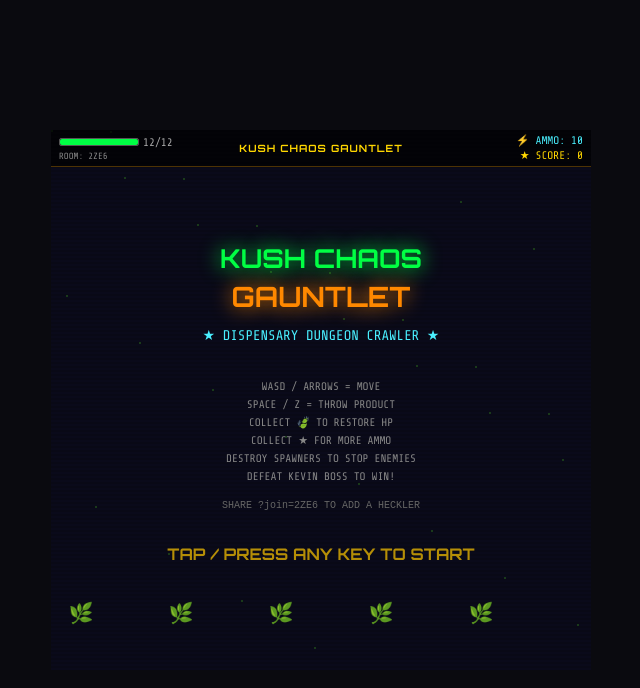
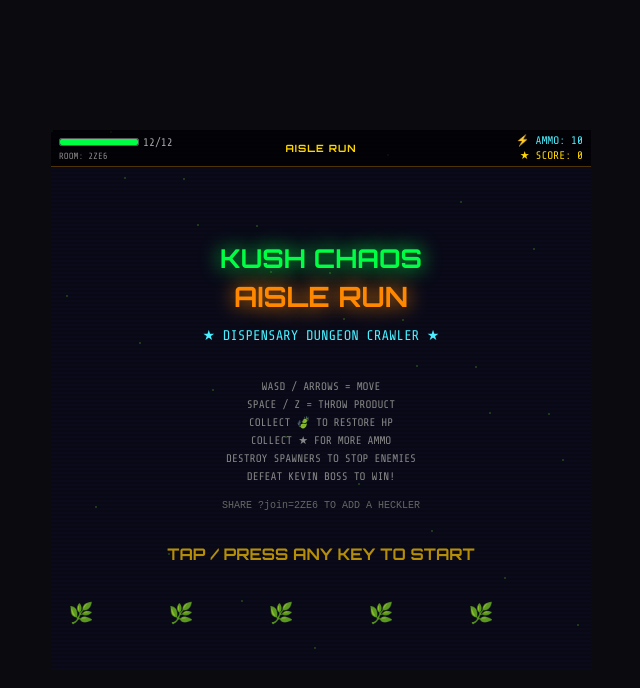
Before and after one commit to jasonanderson2548/kush-chaos-dungeon, a plain HTML site: page index.html in a window 1280 px wide. Shown: the whole page, without its empty margins (319-959 px from the left). Drawn offline with nearby package versions, Linux system fonts and the light colour scheme.

Commit message:
Rename: Gauntlet → Aisle Run

```diff
--- a/index.html
+++ b/index.html
@@ -3,7 +3,7 @@
 <head>
 <meta charset="UTF-8">
 <meta name="viewport" content="width=device-width, initial-scale=1.0, user-scalable=no">
-<title>Kush Chaos Gauntlet</title>
+<title>Aisle Run</title>
 <style>
   @import url('https://fonts.googleapis.com/css2?family=Share+Tech+Mono&family=Orbitron:wght@700;900&display=swap');
 
@@ -268,7 +268,7 @@
           </div>
           <div id="room-code">ROOM: ----</div>
         </div>
-        <div id="hud-center">KUSH CHAOS GAUNTLET</div>
+        <div id="hud-center">AISLE RUN</div>
         <div id="hud-right">
           <div id="ammo-display">⚡ AMMO: 10</div>
           <div id="score-display">★ SCORE: 0</div>
@@ -1695,7 +1695,7 @@ function drawTitle() {
   ctx.shadowBlur = 20;
   ctx.fillStyle = '#ff8800';
   ctx.font = 'bold 28px "Orbitron", monospace';
-  ctx.fillText('GAUNTLET', W/2, 168);
+  ctx.fillText('AISLE RUN', W/2, 168);
   ctx.restore();
 
   ctx.fillStyle = '#4af0ff';
```
